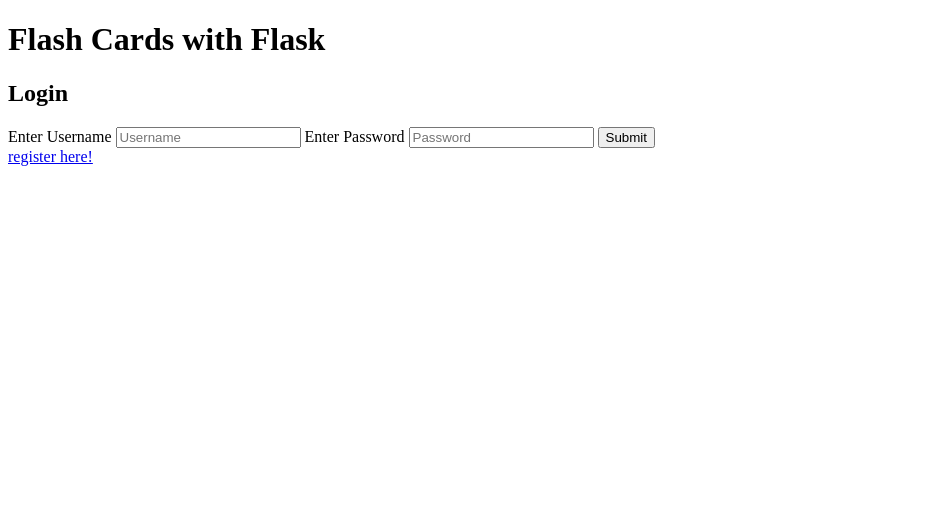
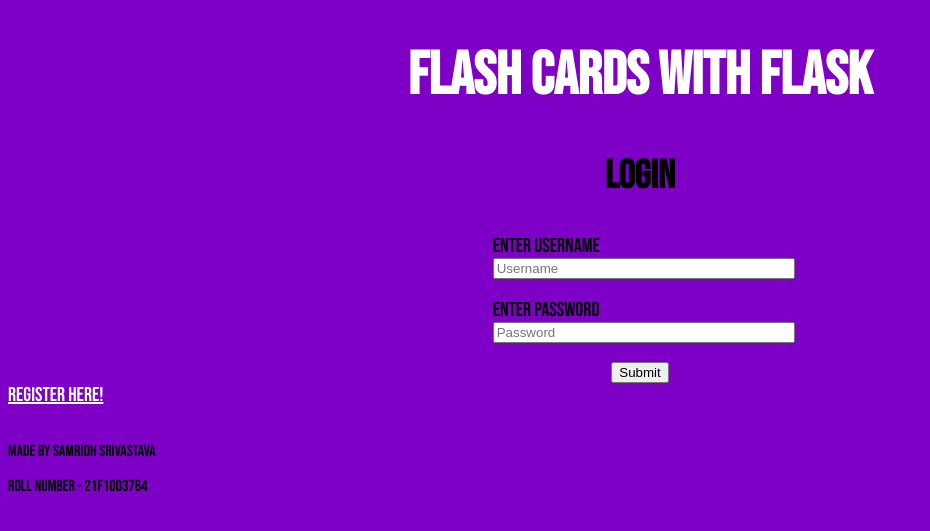
Before and after one commit to samridhsri/FlashCard, a Flask app: page / in a window 1280 px wide. Shown: the top 531 px of the page, without its empty margins (0-930 px from the left). Run offline with Flask 2, Linux system fonts and the light colour scheme.

Commit message:
Eveerything is working

```diff
--- /dev/null
+++ b/static/css/stylehome.css
@@ -0,0 +1,37 @@
+@import url('https://fonts.googleapis.com/css2?family=Bebas+Neue&display=swap');
+
+body{
+    font-family: 'Bebas Neue', cursive;
+    background-color: rgb(126, 0, 199);
+}
+
+h1{
+    font-size: 60px;
+    color: white;
+    display: flex;
+    justify-content: center;
+}
+
+h2{
+    font-size: 40px;
+    display: flex;
+    justify-content: center;
+
+}
+
+.tb{
+    width: 100%;
+}
+
+div.container{
+    display: flex;
+    justify-content: center;
+    align-content: center;
+}
+a{
+    font-size: 20px;
+}
+
+a#reg{
+    color: white;
+}
--- a/templates/homepage.html
+++ b/templates/homepage.html
@@ -4,6 +4,9 @@
     <meta charset="UTF-8">
     <meta http-equiv="X-UA-Compatible" content="IE=edge">
     <meta name="viewport" content="width=device-width, initial-scale=1.0">
+    <!-- <link rel="stylesheet" href="stylehome.css"> -->
+    <link rel="stylesheet" href="{{ url_for('static', filename='css/stylehome.css') }}">
+
     <title>Home</title>
 </head>
 <body>
@@ -15,15 +18,28 @@
         <h2>Login</h2>
     </div>
 
+    <div class="container">
+
     <form method="post">
         <a>Enter Username</a>
-        <input type="text" name="username" placeholder="Username">
+        <input type="text" name="username" placeholder="Username" class="tb">
+        <br>
+        <br>
         <a>Enter Password</a>
-        <input type="password" name="password" placeholder="Password">
+        <input type="password" name="password" placeholder="Password" class="tb">
+        <br>
+        <br>
+        <center>
         <input type="submit" name="Go">
+        </center>
     </form>
 
-    <a href="register.html">register here!</a>
+    </div>
 
+    <a href="register.html" id="reg">register here!</a>
+    <br>
+    <br>
+    <p> Made By Samridh Srivastava
+    <p> Roll number - 21f1003764
 </body>
 </html>
--- a/templates/index.html
+++ b/templates/index.html
@@ -4,6 +4,7 @@
   <meta charset="UTF-8">
   <meta name="viewport" content="width=device-width, initial-scale=1.0">
   <link rel="stylesheet" href="{{ url_for('static', filename='css/stylefc.css') }}">
+  <!-- <link rel="stylesheet" href="stylefc.css"> -->
   <title>Flashcards</title>
 </head>
 <body>
```
Also changed, not shown: static/css/stylefc.css (+10 -7 lines), static/css/stylereg.css (added, +32 -0 lines), templates/register.html (+12 -2 lines), app.py (renamed from esehi.py), database_code.py (renamed from databasewalacode.py), user_data.db, 3 other files.
